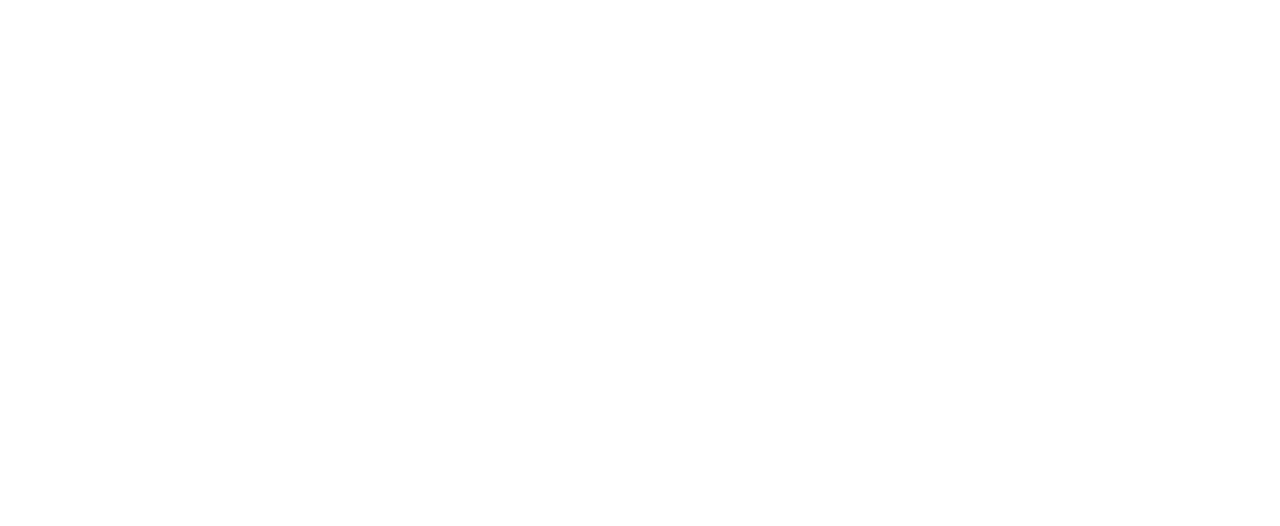
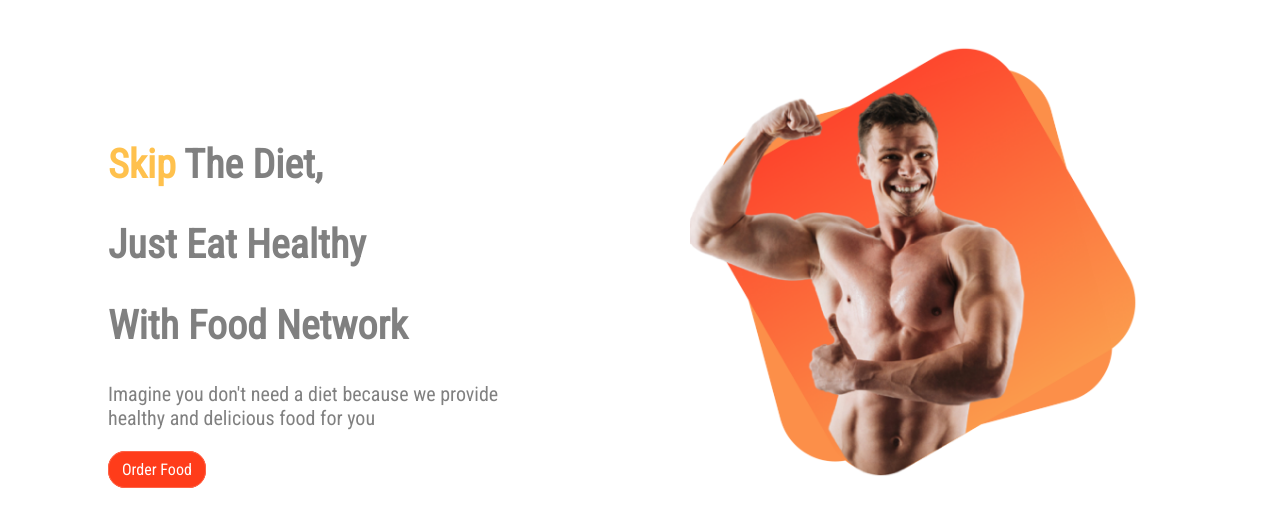
Before and after one commit to alamin09876/practice-website, a plain HTML site: page index.html in a window 1280 px wide. Drawn offline with Linux system fonts and the light colour scheme.

Commit message:
section one

```diff
--- a/index.html
+++ b/index.html
@@ -5,10 +5,26 @@
     <meta http-equiv="X-UA-Compatible" content="IE=edge">
     <meta name="viewport" content="width=device-width, initial-scale=1.0">
     <title>Practice Website</title>
+    <link rel="preconnect" href="https://fonts.googleapis.com">
+    <link rel="preconnect" href="https://fonts.gstatic.com" crossorigin>
+    <link href="https://fonts.googleapis.com/css2?family=Poppins&family=Roboto+Condensed&family=Roboto:ital@1&display=swap" rel="stylesheet">
     <link rel="shortcut icon" href="img/Favicon-1.png" type="image/x-icon">
     <link rel="stylesheet" href="style.css">
 </head>
 <body>
+    <section class="healthy-one">
+        <div class="healthy-item">
+            <h1><span class="color-text">Skip</span> The Diet,</h1>
+            <h1>Just Eat Healthy</h1>
+            <h1>With Food Network</h1>
+            <p>Imagine you don't need a diet because we provide<br>
+                healthy and delicious food for you</p>
+            <a target="_blank" href="https://www.foodpanda.com.bd/?gclid=Cj0KCQjwn4qWBhCvARIsAFNAMiiCsnnHvSRqSIMiElvmVTngI_8TxUbUiDYu2kJxLx3g2ENYAh8v9qwaAhzhEALw_wcB">Order Food</a>
+        </div>
+        <div class="healthy-item-one">
+            <img src="img/Group 8450.png" alt="">
+        </div>
+    </section>
 
 </body>
 </html>
--- a/style.css
+++ b/style.css
@@ -0,0 +1,42 @@
+body{
+    font-family: 'Roboto Condensed', sans-serif;
+}
+.healthy-one{
+    display:flex;
+    width:100%;
+}
+.healthy-item{
+    width:50%;
+    margin-top: 100px;
+    margin-left: 100px;
+}
+.healthy-item h1{
+    font-size:40px;
+    color: gray;
+
+}
+.healthy-item p{
+    font-size:20px;
+    margin-bottom: 30px;
+    color: gray;
+}
+.healthy-item a{
+    text-decoration:none;
+    padding:8px 13px;
+    border: 1px solid tomato;
+    border-radius: 17px;
+    background-color:#ff3c1a;
+    color:white;
+
+
+}
+.color-text{
+    color:#ffc14d;
+}
+.healthy-item-one{
+    width:50%;
+}
+.healthy-item-one img{
+    width:80%;
+    margin-top: 20px;
+}
```
Also changed, not shown: img/7.png (added), img/Group 8450.png (added), img/Project Cover.jpg (added), img/Project Cover.png (added), img/Project Cover1.jpg (added).
